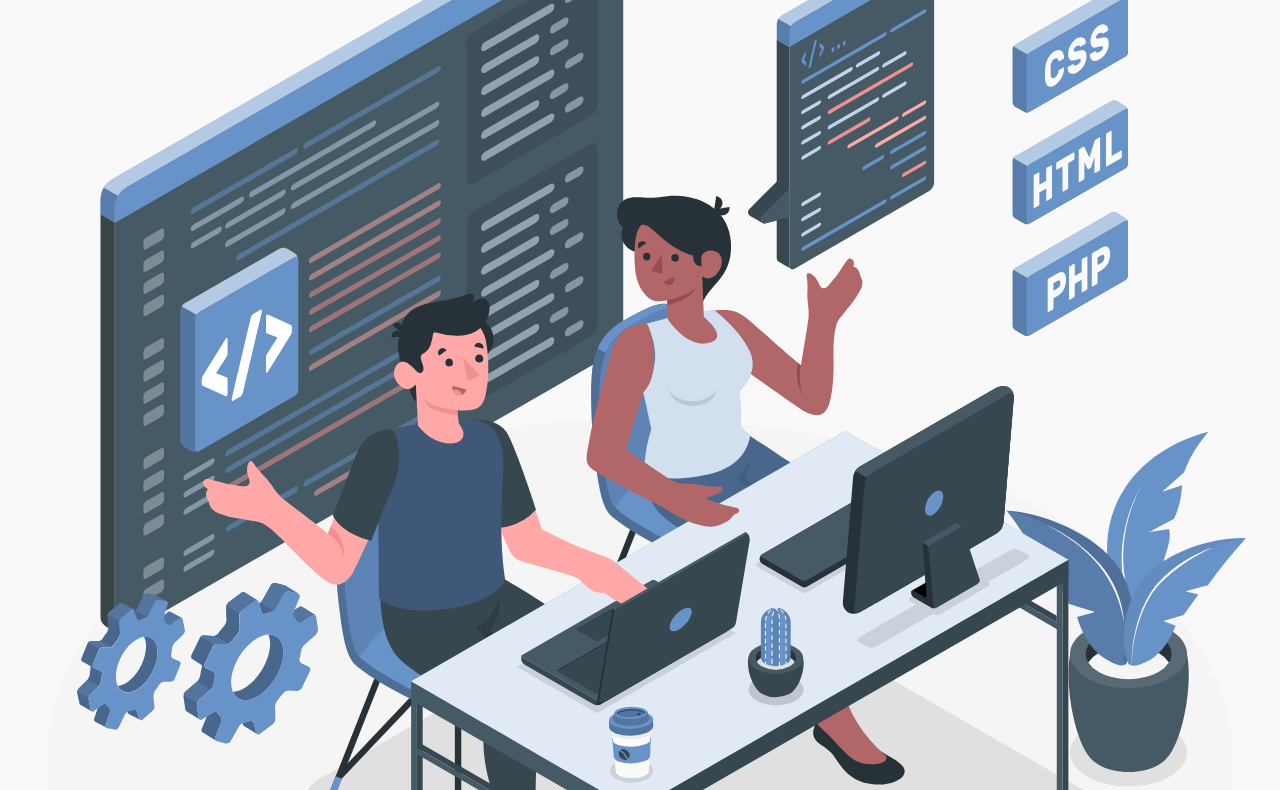
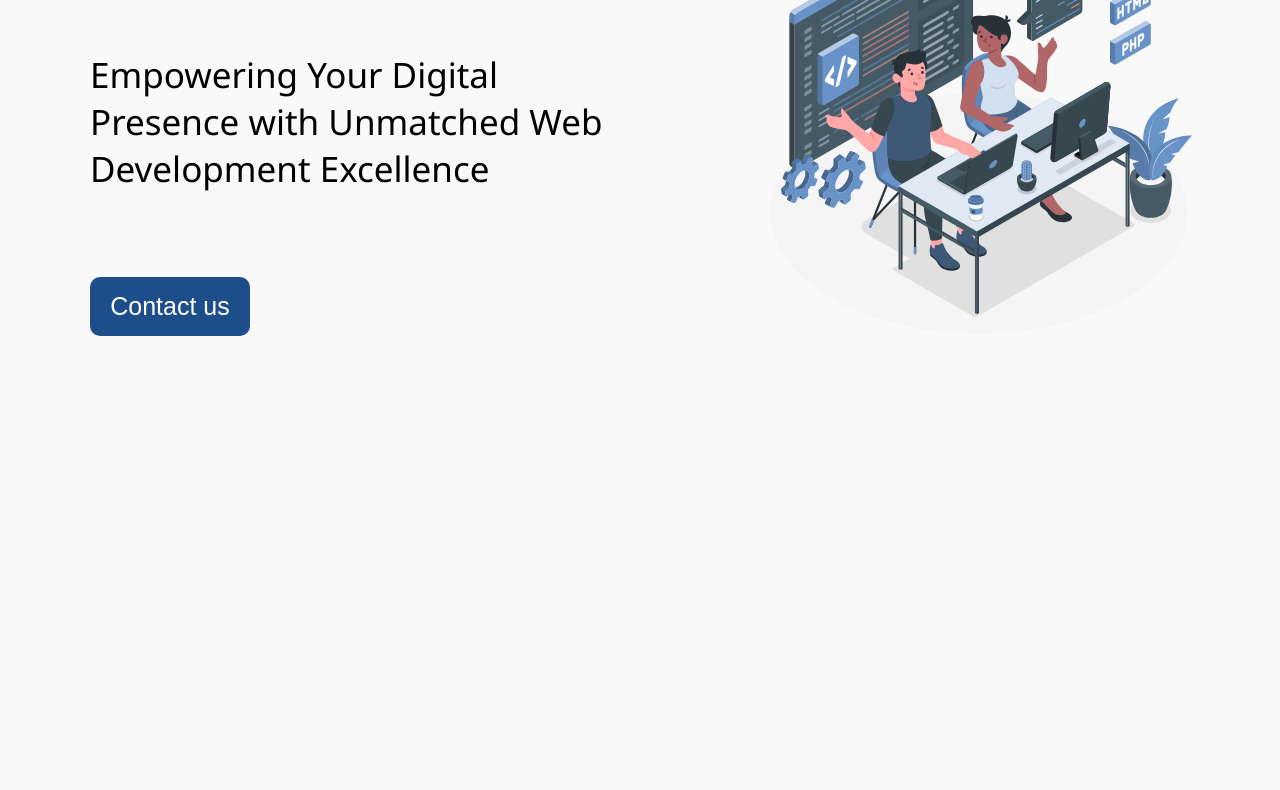
Before and after one commit to lahlaili/FuturuPrime, a plain HTML site: page index.html in a window 1280 px wide. Shown: the part 301-1091 px from the top of the page. After the commit the page ends 800 px from the top, so only its background shows below. Drawn offline with Linux system fonts and the light colour scheme.

Commit message:
the hero

```diff
--- a/index.html
+++ b/index.html
@@ -4,6 +4,8 @@
     <meta charset="UTF-8">
     <meta name="viewport" content="width=device-width, initial-scale=1.0">
     <title>FuturoPrime</title>
+    <!-- <link rel="stylesheet" href="BootsTrap/bootstrap.min.css">
+    <script src="BootsTrap/bootstrap.min.js"></script> -->
     <link rel="stylesheet" href="style.css">
 </head>
 <body>
@@ -28,16 +30,20 @@
           <a href="#about" >About</a>
           <a href="" >Contact us</a>
         </div>
-      </div>
+    </div>
 
-        <div>
 
-                <p id="tit">FuturoPrime</p>
-                <p id="tit2">Empowering Your Digital Presence with Unmatched Web Development Excellence</p>
+      <section class="hero">
+        <div class="left">
 
-            <img src="Image/Pair programming-amico.svg" alt="">
+          <h1 id="tit">FuturoPrime</h1>
+          <p id="tit2">Empowering Your Digital Presence with Unmatched Web Development Excellence</p>
+          <button>Contact us</button>
         </div>
-
+        <div class="rigth">
+          <img src="Image/Pair programming-amico.svg" alt="">
+        </div>
+      </section>
 
 
 </body>
--- a/style.css
+++ b/style.css
@@ -55,6 +55,47 @@
     display: none;
   }
 
+.hero{
+  height: 90vh;
+  display: flex;
+  justify-content: space-between;
+}
+.left{
+  width: 100%;
+  height: 100%;
+  padding: 50px 50px 0 90px;
+}
+.rigth{
+  width: 100%;
+  height: 100%;
+  display: flex;
+  justify-content: center;
+}
+
+.left h1{
+  font-size: 80px;
+}
+.left p{
+  font-size: 35px;
+  margin-top: 50px;
+}
+.left button{
+  background: #1D4E89;
+  color:white;
+  padding: 15px;
+  width:160px;
+  border: none;
+  border-radius: 10px;
+  font-size: 25px;
+  margin-top: 50px;
+}
+.rigth img{
+  max-width: 450px;
+}
+
+
+
+
   @media (max-width:600px) {
     .nav > .nav-btn {
       display: inline-block;
@@ -99,6 +140,4 @@
       height: calc(100vh - 50px);
       overflow-y: auto;
     }
-
-
 }
```
Also changed, not shown: BootsTrap/bootstrap.min.css (added), BootsTrap/bootstrap.min.js (added).
